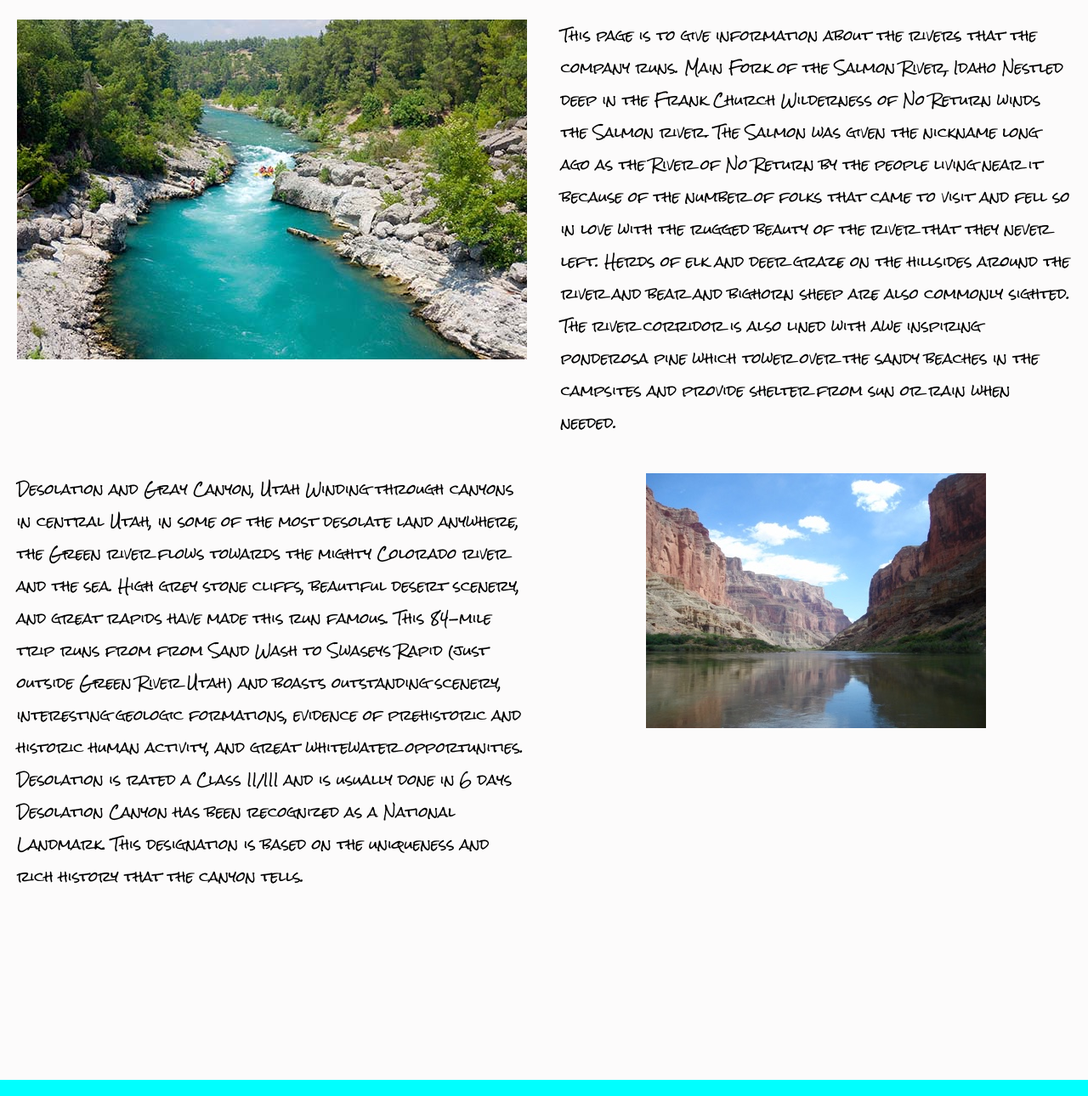
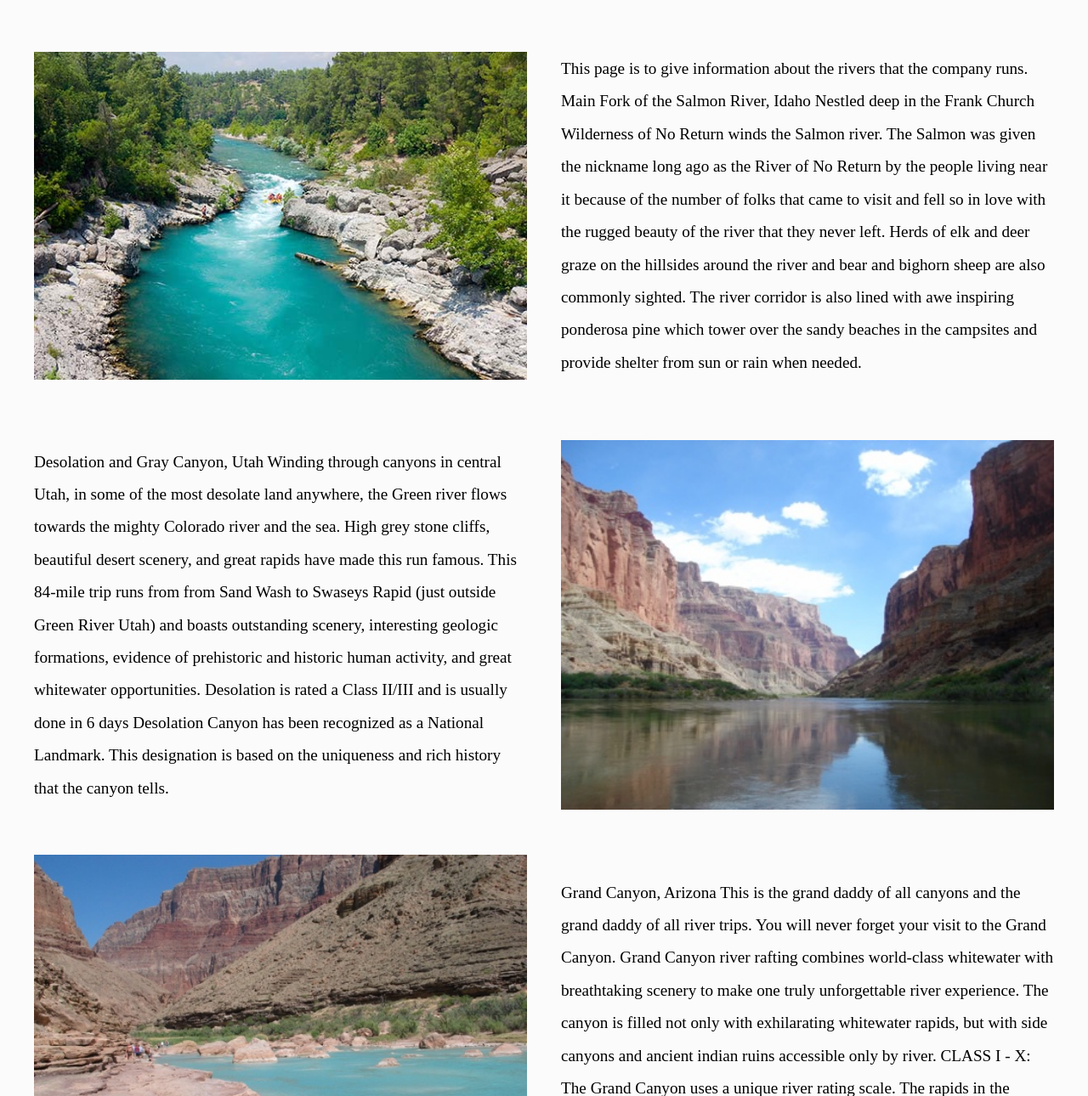
Before and after one commit to Raj-wdd/wdd-130-Files, a plain HTML site: page wwr/rivers.html in a window 1280 px wide. Shown: the part 265-1555 px from the top of the page at 85% size. Drawn offline with Linux system fonts and the light colour scheme.

Commit message:
completed Rivers page

```diff
--- a/wwr/rivers.html
+++ b/wwr/rivers.html
@@ -21,23 +21,31 @@
     </header>
     <main class="rivers-grid">
         <h1 class="rivers-title">Rivers Page</h1>
-        <p5>
+        <p class="p5">
             This page is to give information about the rivers that the company runs.
 
             Main Fork of the Salmon River, Idaho
             Nestled deep in the Frank Church Wilderness of No Return winds the Salmon river. The Salmon was given the nickname long ago as the River of No Return by the people living near it because of the number of folks that came to visit and fell so in love with the rugged beauty of the river that they never left.
 
             Herds of elk and deer graze on the hillsides around the river and bear and bighorn sheep are also commonly sighted. The river corridor is also lined with awe inspiring ponderosa pine which tower over the sandy beaches in the campsites and provide shelter from sun or rain when needed.
-        </p5>
+        </p>
         <img class="rivers-img" src="images/rafting1_subpage.jpg" alt="River">
-        <p6>Desolation and Gray Canyon, Utah
+        <p class="p6">Desolation and Gray Canyon, Utah
             Winding through canyons in central Utah, in some of the most desolate land anywhere, the Green river flows towards the mighty Colorado river and the sea. High grey stone cliffs, beautiful desert scenery, and great rapids have made this run famous. This 84-mile trip runs from from Sand Wash to Swaseys Rapid (just outside Green River Utah) and boasts outstanding scenery, interesting geologic formations, evidence of prehistoric and historic human activity, and great whitewater opportunities.
 
             Desolation is rated a Class II/III and is usually done in 6 days
 
             Desolation Canyon has been recognized as a National Landmark.  This designation is based on the uniqueness and rich history that the canyon tells.
-        </p6>
+        </p>
         <img class="rivers2-img" src="images/rafting2_subpage.jpg" alt="Canyon">
+        <p class="p7">Grand Canyon, Arizona
+            This is the grand daddy of all canyons and the grand daddy of all river trips. You will never forget your visit to the Grand Canyon.
+
+            Grand Canyon river rafting combines world-class whitewater with breathtaking scenery to make one truly unforgettable river experience. The canyon is filled not only with exhilarating whitewater rapids, but with side canyons and ancient indian ruins accessible only by river.
+
+            CLASS I - X: The Grand Canyon uses a unique river rating scale. The rapids in the Canyon are technically rated I - X ( 1 - 10) to accommodate such a wide variety of rapids and river variances. However, most people are familiar with the regular I - V river rating scale, so we often refer to both.
+        </p>
+        <img class="rivers3-img" src="images/rafting3_subpage.jpg" alt="Canyon2">
     </main>
     <footer>
         <p>Dry Oar &copy; 20XX - Raj Patil</p>
--- a/wwr/styles/style.css
+++ b/wwr/styles/style.css
@@ -193,23 +193,47 @@ main section img {
     box-sizing: border-box;
 }
 .rivers-grid {
-    padding: 20px;
+    padding: 40px;
     display: grid;
     grid-template-columns: repeat(2, 1fr);
     gap: 40px;
     justify-items: center;
+    align-items: center;
 }
 .rivers-title {
     grid-column: 1/3;
 }
 .p5 {
-    font-family: 'Times New Roman', Times, serif;
     grid-row: 2/3;
     grid-column: 2/3;
 }
 .rivers-img {
     grid-row: 2/3;
     grid-column: 1/2;
+}
+.p6 {
+    grid-column: 1/2;
+    grid-row: 3/4;
+}
+.rivers2-img {
+    grid-column: 2/3;
+    grid-row: 3/4;
+}
+.p7 {
+    grid-column: 2/3;
+    grid-row: 4/5;
+}
+.rivers3-ing {
+    grid-column: 1/2;
+    grid-row: 4/5;
+}
+.rivers-grid p {
+    font-family: 'Times New Roman', Times, serif;
+    line-height: 2em;
+    font-size: 1.2em;
+}
+.rivers-grid img {
+    width: 100%;
 }
 
 @media screen and (max-width: 900px) {
```
Also changed, not shown: wwr/images/rafting3_subpage.jpg (added).
